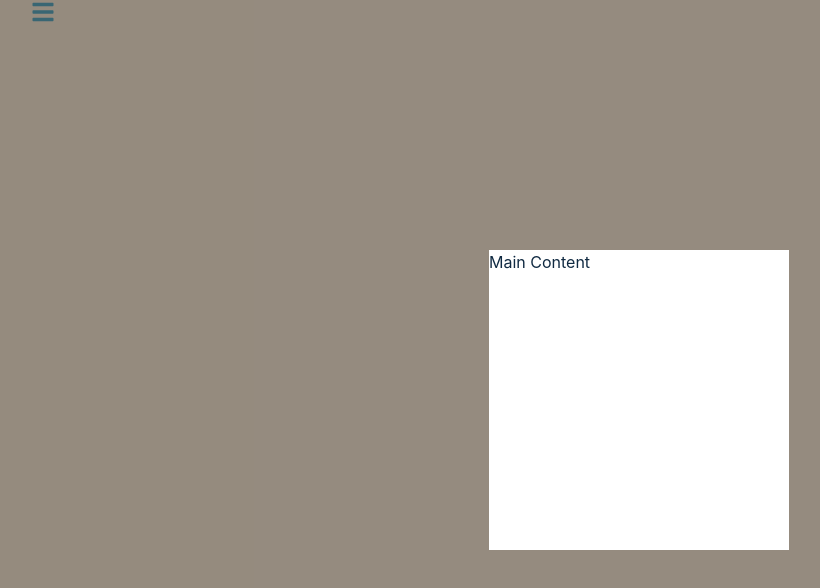
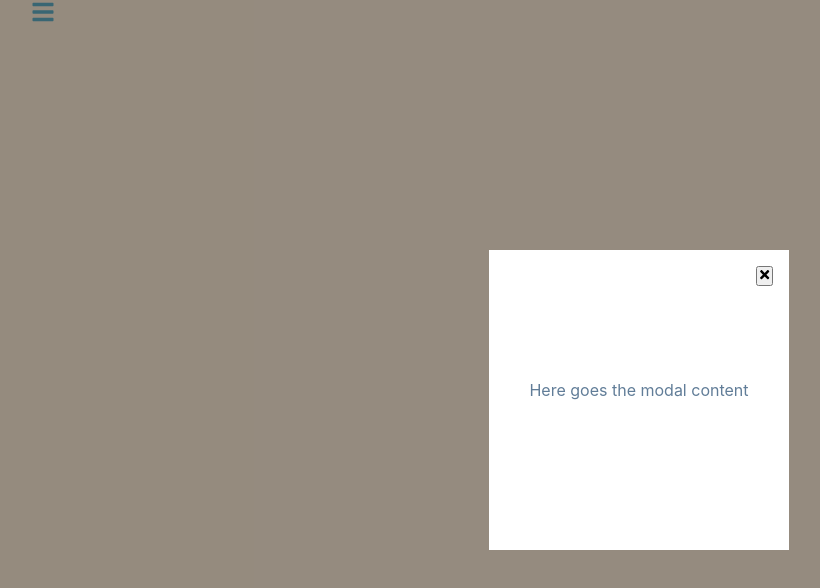
Before and after one commit to emmeiwhite/10-Sidebar-Modal-Context-API, a React (Create React App) app: page / in a window 1280 px wide. Both pictures are taken after a click on the button "Show Modal". Shown: the top 588 px of the page, without its empty margins (1-821 px from the left). Built offline with nearby package versions, Linux system fonts and the light colour scheme.

Commit message:
Modal open and close logic done

```diff
--- a/src/components/Home.js
+++ b/src/components/Home.js
@@ -20,7 +20,10 @@ const Home = () => {
       <FaBars className="fa-bars" onClick={handleIconClick} />
       <Sidebar isIconClicked={iconClick} />
       <Modal isModalBtnClicked={modalBtnClick} />
-      <button className={`modal-btn`} onClick={handleModalBtnClick}>
+      <button
+        className={`modal-btn`}
+        onClick={() => handleModalBtnClick("open")}
+      >
         Show Modal
       </button>
     </section>
--- a/src/components/Modal.js
+++ b/src/components/Modal.js
@@ -1,6 +1,9 @@
-import React from "react";
+import React, { useContext } from "react";
 import { FaTimes } from "react-icons/fa";
+import { SidebarModalContext } from "./../context";
+
 const Modal = ({ isModalBtnClicked }) => {
+  const { handleModalBtnClick } = useContext(SidebarModalContext);
   return (
     <main>
       <div
@@ -8,7 +11,12 @@ const Modal = ({ isModalBtnClicked }) => {
           isModalBtnClicked ? "modal-open" : "modal-close"
         }`}
       >
-        <div className="modal-content">Main Content</div>
+        <div className="modal-content">
+          <p>Here goes the modal content</p>
+          <button onClick={() => handleModalBtnClick("close")}>
+            <FaTimes />
+          </button>
+        </div>
       </div>
     </main>
   );
--- a/src/context.js
+++ b/src/context.js
@@ -12,9 +12,16 @@ export default function ContextComponent({ children }) {
   const [iconClick, setIconClick] = useState(false);
   const [modalBtnClick, setModalBtnClick] = useState(false);
 
-  const handleModalBtnClick = () => {
-    setModalBtnClick(true);
+  const handleModalBtnClick = (modalState) => {
     console.log("Modal Button Clicked !!!");
+    switch (modalState) {
+      case "open":
+        setModalBtnClick(true);
+        break;
+      case "close":
+        setModalBtnClick(false);
+        break;
+    }
   };
 
   const handleIconClick = () => {
--- a/src/index.css
+++ b/src/index.css
@@ -199,8 +199,18 @@ Home
   height: 300px;
   width: 300px;
   background: #fff;
+  position: relative;
+  display: flex;
+  align-items: center;
+  justify-content: center;
 }
 .modal-overlay.modal-open {
   transition: all 0.5s ease-in-out;
   display: flex;
 }
+
+.modal-content button {
+  position: absolute;
+  right: 1rem;
+  top: 1rem;
+}
```
